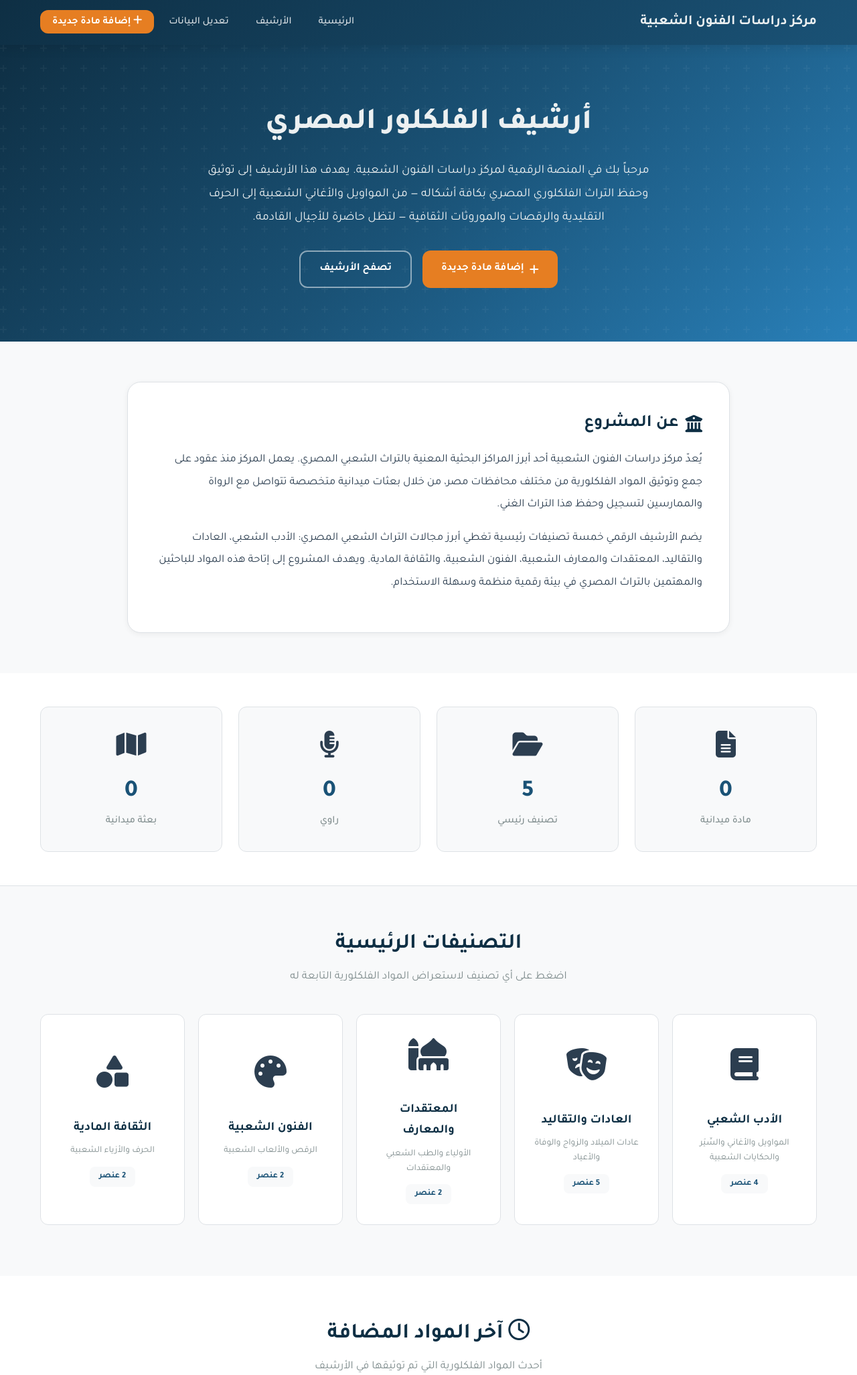
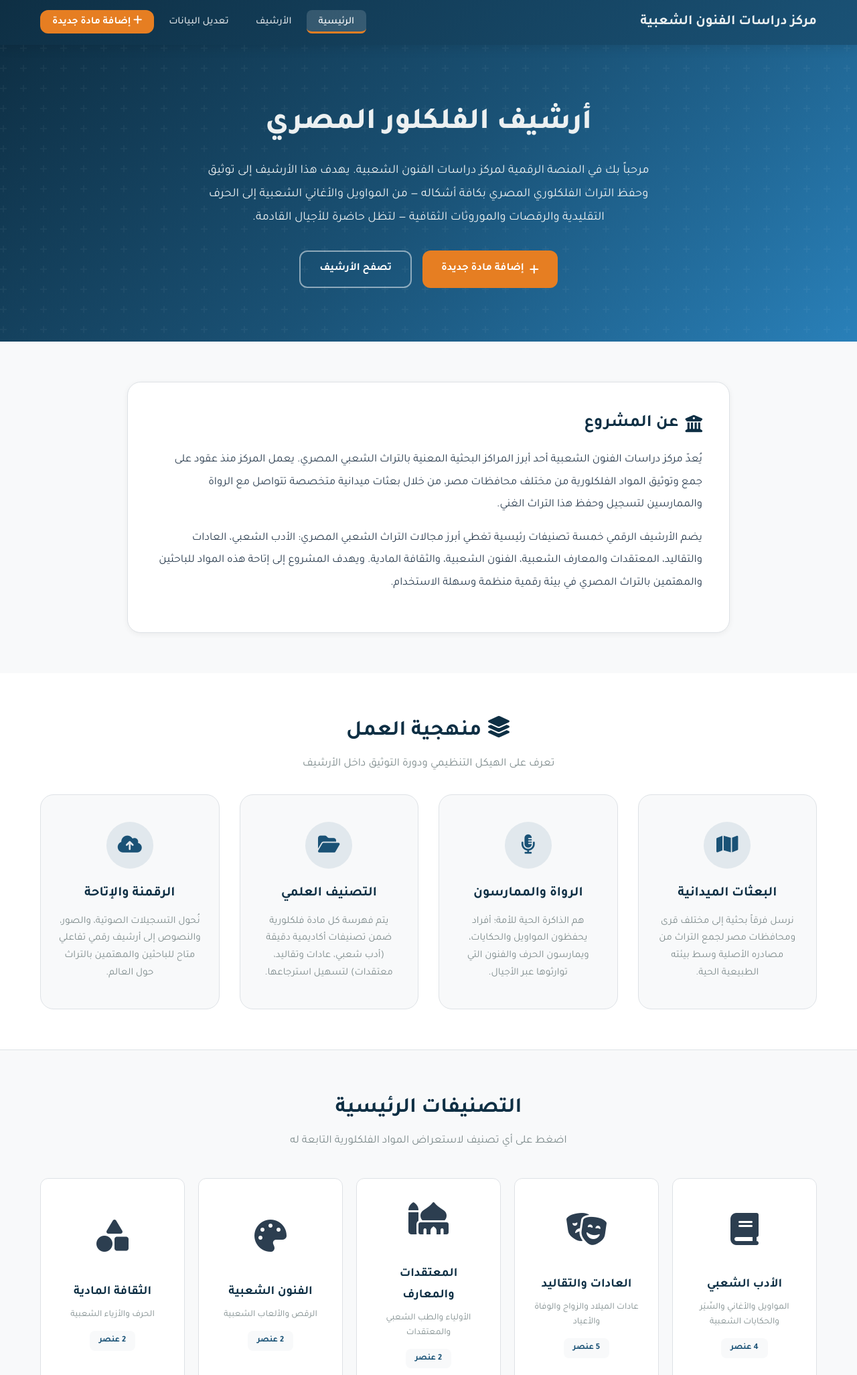
Before and after one commit to MahmoudElmasrrrrry/Folklore-System, a Node server app: page / in a window 1280 px wide. Shown: the top 2053 px of the page at 67% size. Run offline with Node 20, Linux system fonts and the light colour scheme; data comes from the database, SQL or seed files in the repository; data that the repository does not hold is empty; some libraries are stand-ins or nearby versions.

Commit message:
fix some points like timeline hover and add some info in our home page

```diff
--- a/views/home.ejs
+++ b/views/home.ejs
@@ -32,28 +32,34 @@
 </section>
 
 
-<!-- Stats Section -->
-<section class="stats-section">
-    <div class="stats-grid container">
-        <div class="stat-card">
-            <span class="stat-icon"><i class="fa-solid fa-file-lines"></i></span>
-            <span class="stat-number"><%= stats.totalMaterials %></span>
-            <span class="stat-label">مادة ميدانية</span>
+<!-- Features / How it Works Section -->
+<section class="features-section">
+    <div class="container">
+        <div class="section-header" style="margin-bottom: 30px;">
+            <h2><i class="fa-solid fa-layer-group"></i> منهجية العمل</h2>
+            <p>تعرف على الهيكل التنظيمي ودورة التوثيق داخل الأرشيف</p>
         </div>
-        <div class="stat-card">
-            <span class="stat-icon"><i class="fa-solid fa-folder-open"></i></span>
-            <span class="stat-number"><%= stats.totalCategories %></span>
-            <span class="stat-label">تصنيف رئيسي</span>
-        </div>
-        <div class="stat-card">
-            <span class="stat-icon"><i class="fa-solid fa-microphone-lines"></i></span>
-            <span class="stat-number"><%= stats.totalNarrators %></span>
-            <span class="stat-label">راوي</span>
-        </div>
-        <div class="stat-card">
-            <span class="stat-icon"><i class="fa-solid fa-map"></i></span>
-            <span class="stat-number"><%= stats.totalMissions %></span>
-            <span class="stat-label">بعثة ميدانية</span>
+        <div class="features-grid">
+            <div class="feature-card">
+                <span class="feature-icon"><i class="fa-solid fa-map"></i></span>
+                <h3>البعثات الميدانية</h3>
+                <p>نرسل فرقاً بحثية إلى مختلف قرى ومحافظات مصر لجمع التراث من مصادره الأصلية وسط بيئته الطبيعية الحية.</p>
+            </div>
+            <div class="feature-card">
+                <span class="feature-icon"><i class="fa-solid fa-microphone-lines"></i></span>
+                <h3>الرواة والممارسون</h3>
+                <p>هم الذاكرة الحية للأمة؛ أفراد يحفظون المواويل والحكايات، ويمارسون الحرف والفنون التي توارثوها عبر الأجيال.</p>
+            </div>
+            <div class="feature-card">
+                <span class="feature-icon"><i class="fa-solid fa-folder-open"></i></span>
+                <h3>التصنيف العلمي</h3>
+                <p>يتم فهرسة كل مادة فلكلورية ضمن تصنيفات أكاديمية دقيقة (أدب شعبي، عادات وتقاليد، معتقدات) لتسهيل استرجاعها.</p>
+            </div>
+            <div class="feature-card">
+                <span class="feature-icon"><i class="fa-solid fa-cloud-arrow-up"></i></span>
+                <h3>الرقمنة والإتاحة</h3>
+                <p>نُحول التسجيلات الصوتية، والصور، والنصوص إلى أرشيف رقمي تفاعلي متاح للباحثين والمهتمين بالتراث حول العالم.</p>
+            </div>
         </div>
     </div>
 </section>
@@ -224,4 +230,57 @@
 .overlay-elements-list li:last-child {
     border-bottom: none;
 }
+
+/* Features Section */
+.features-section {
+    padding: 60px 20px;
+    background: var(--color-bg-card);
+    border-bottom: 1px solid var(--color-border);
+}
+
+.features-grid {
+    display: grid;
+    grid-template-columns: repeat(auto-fit, minmax(250px, 1fr));
+    gap: 30px;
+}
+
+.feature-card {
+    text-align: center;
+    padding: 40px 25px;
+    background: var(--color-bg);
+    border-radius: var(--radius-lg);
+    border: 1px solid var(--color-border);
+    transition: all 0.3s ease;
+}
+
+.feature-card:hover {
+    transform: translateY(-5px);
+    box-shadow: var(--shadow-md);
+    border-color: var(--color-primary-light);
+}
+
+.feature-icon {
+    display: inline-flex;
+    align-items: center;
+    justify-content: center;
+    width: 70px;
+    height: 70px;
+    background: rgba(26, 82, 118, 0.1);
+    color: var(--color-primary);
+    border-radius: 50%;
+    font-size: 1.8rem;
+    margin-bottom: 20px;
+}
+
+.feature-card h3 {
+    font-size: 1.25rem;
+    color: var(--color-primary-dark);
+    margin-bottom: 12px;
+}
+
+.feature-card p {
+    font-size: 0.95rem;
+    color: var(--color-text-light);
+    line-height: 1.7;
+}
 </style>
--- a/views/partials/navbar.ejs
+++ b/views/partials/navbar.ejs
@@ -4,7 +4,7 @@
             مركز دراسات الفنون الشعبية
         </a>
         <button class="nav-toggle" aria-label="فتح القائمة"><i class="fa-solid fa-bars"></i></button>
-        <ul class="navbar-nav">
+        <ul class="navbar-nav" id="main-nav">
             <li><a href="/">الرئيسية</a></li>
             <li><a href="/archive">الأرشيف</a></li>
             <li><a href="/admin">تعديل البيانات</a></li>
@@ -12,3 +12,28 @@
         </ul>
     </div>
 </nav>
+
+<script>
+    document.addEventListener('DOMContentLoaded', () => {
+        const currentPath = window.location.pathname;
+        const navLinks = document.querySelectorAll('#main-nav a:not(.btn-nav)');
+
+        navLinks.forEach(link => {
+            const linkPath = link.getAttribute('href');
+            if (linkPath === '/' && currentPath === '/') {
+                link.classList.add('active');
+            } else if (linkPath !== '/' && currentPath.startsWith(linkPath)) {
+                link.classList.add('active');
+            }
+        });
+    });
+</script>
+
+<style>
+.navbar-nav a.active {
+    background: rgba(255, 255, 255, 0.15);
+    color: #fff;
+    border-bottom: 3px solid var(--color-accent);
+    padding-bottom: 7px; /* adjust padding to prevent layout shift */
+}
+</style>
```
Also changed, not shown: views/archive/timeline.ejs (+14 -14 lines).
